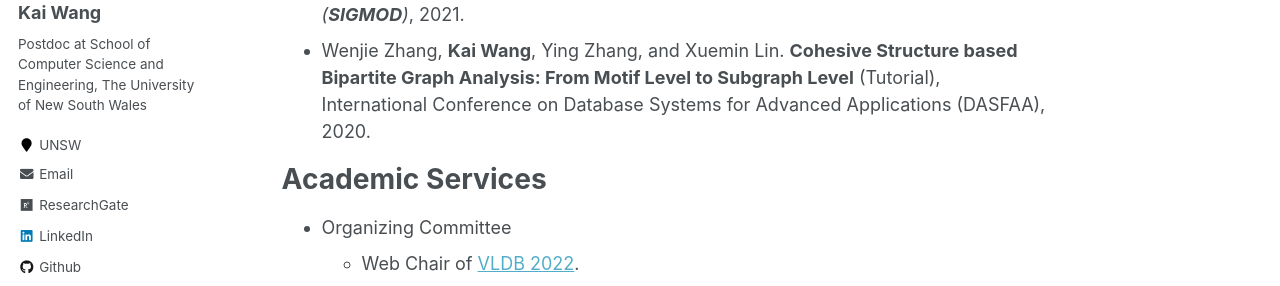
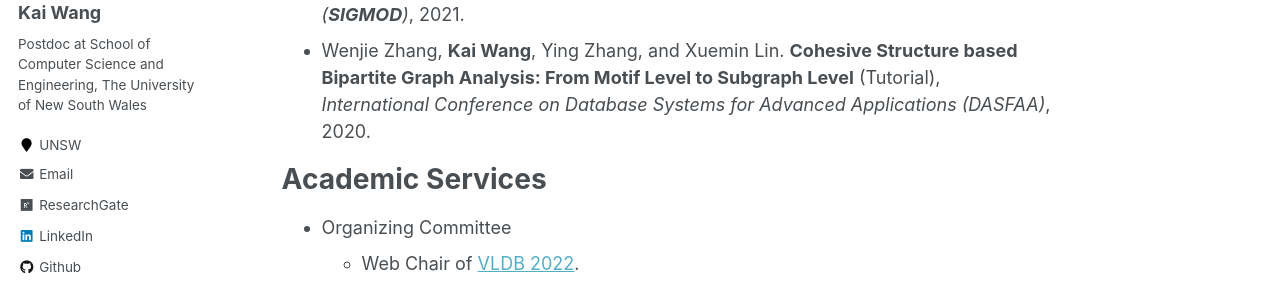
Before and after one commit to cs-kaiwang/cs-kaiwang.github.io, a Jekyll site: the page built from _pages/about.md, in a window 1280 px wide and 900 px high, scrolled down 1683 px. Shown: the part 193-479 px from the top of the window. Built offline with Jekyll 4.4.1, drawn with Linux system fonts in a browser that asks for light colours.

```diff
--- a/_pages/about.md
+++ b/_pages/about.md
@@ -32,7 +32,7 @@ Publications (* indicates corresponding author)
 Talks
 ======
 - Yixiang Fang, **Kai Wang**, Xuemin Lin, and Wenjie Zhang. **Cohesive Subgraph Search over Big Heterogeneous Information Networks: Applications, Challenges, and Solutions** (Tutorial), *ACM SIGMOD International Conference on Management of Data (**SIGMOD**)*, 2021.
-- Wenjie Zhang, **Kai Wang**, Ying Zhang, and Xuemin Lin. **Cohesive Structure based Bipartite Graph Analysis: From Motif Level to Subgraph Level** (Tutorial), International Conference on Database Systems for Advanced Applications (DASFAA), 2020.
+- Wenjie Zhang, **Kai Wang**, Ying Zhang, and Xuemin Lin. **Cohesive Structure based Bipartite Graph Analysis: From Motif Level to Subgraph Level** (Tutorial), *International Conference on Database Systems for Advanced Applications (DASFAA)*, 2020.
 
 Academic Services
 ======
```
